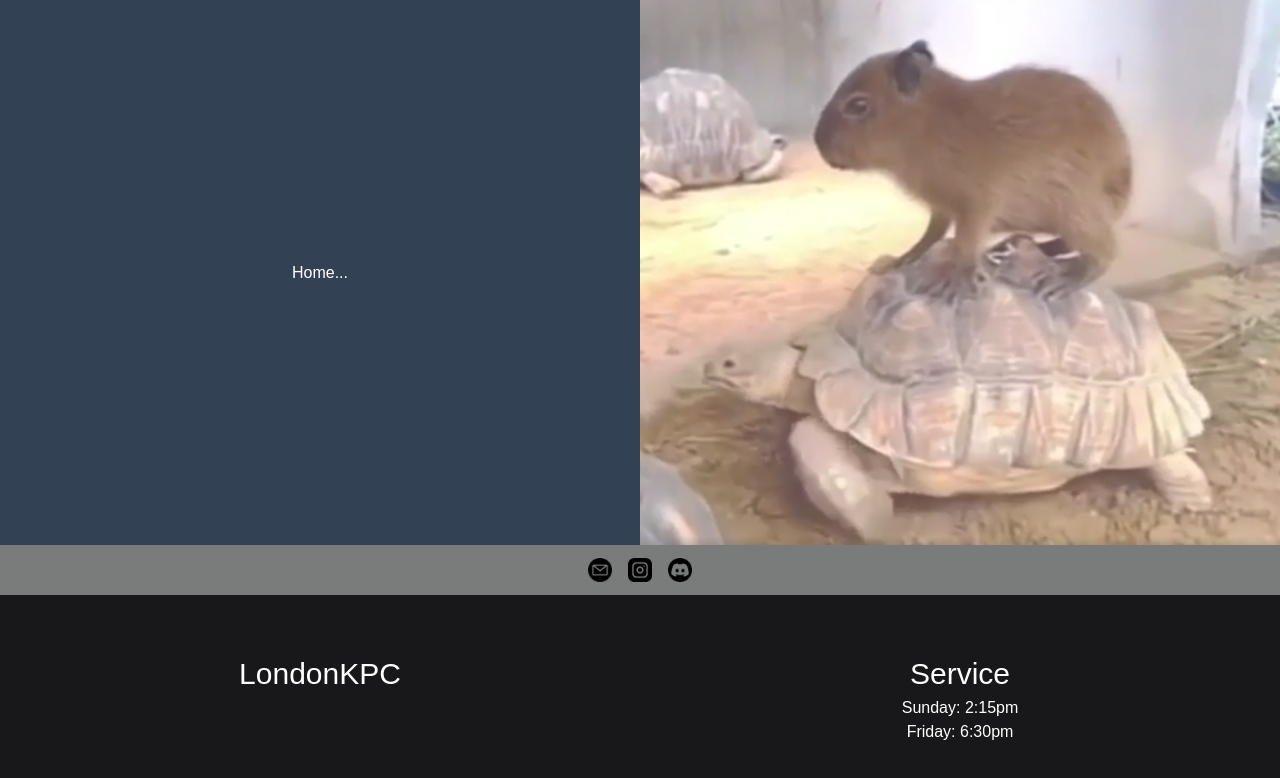
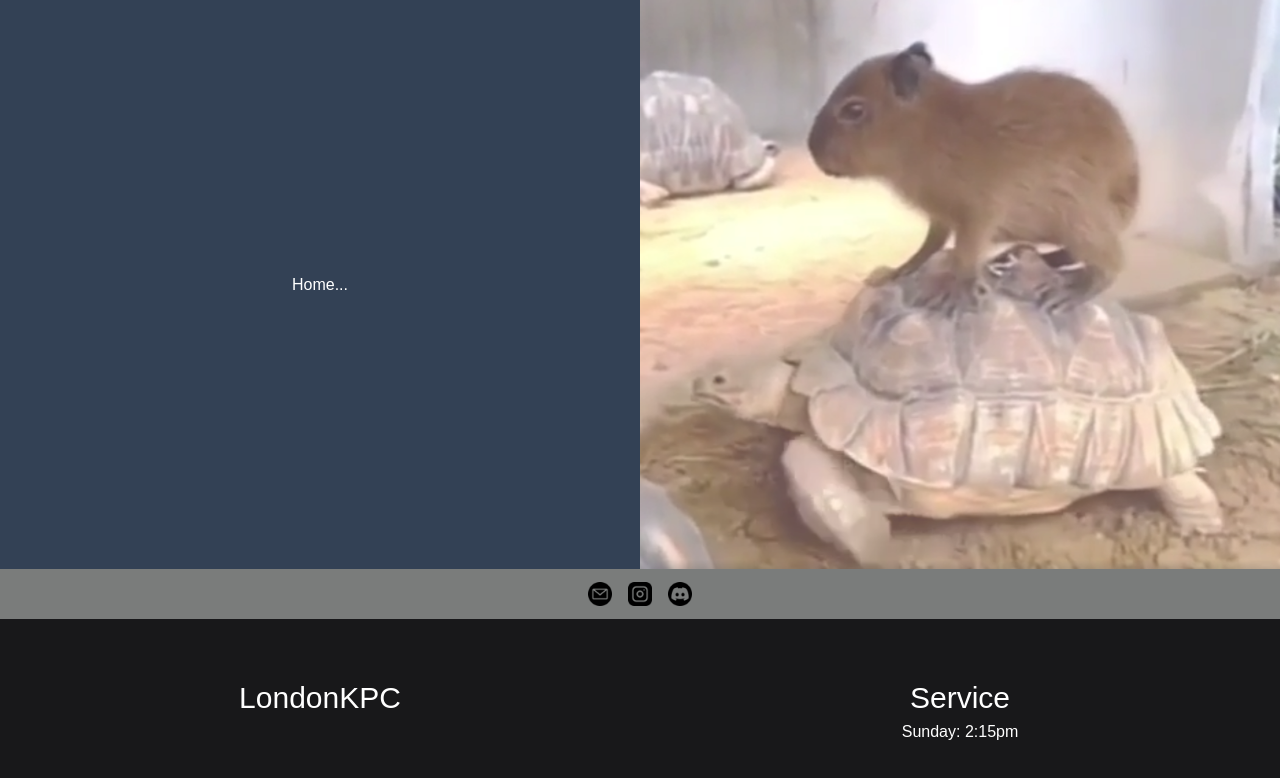
Before and after one commit to LondonKPC/lkpc-frontend, a Next.js app: page / in a window 1280 px wide. Shown: the top 778 px of the page. Built offline with nearby package versions, Linux system fonts and the light colour scheme.

Commit message:
footer change
deleted friday's time

```diff
--- a/components/Footer.tsx
+++ b/components/Footer.tsx
@@ -27,7 +27,6 @@ function Footer() {
           <p>Service</p>
           <div className="text-[16px]">
             <p>Sunday: 2:15pm</p>
-            <p>Friday: 6:30pm</p>
           </div>
         </div>
       </div>
```
